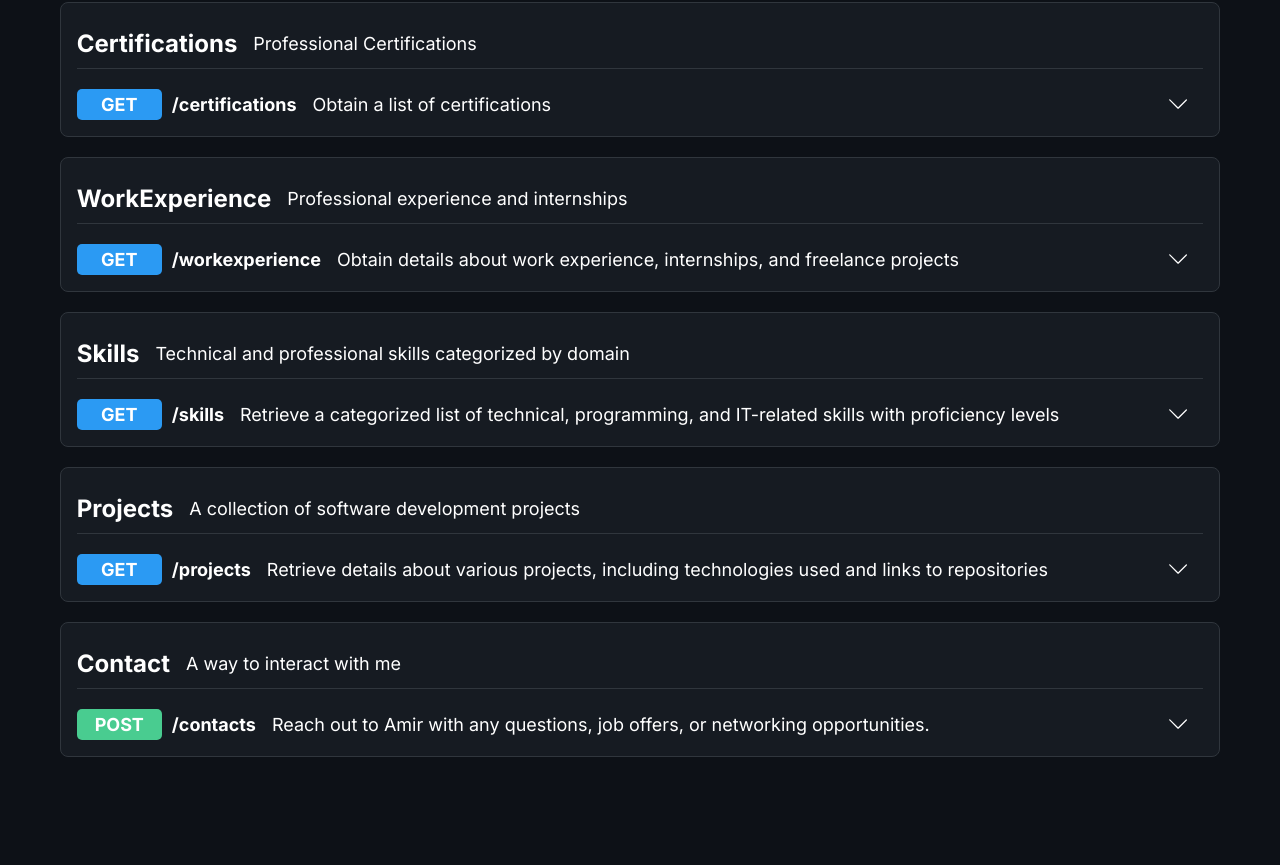
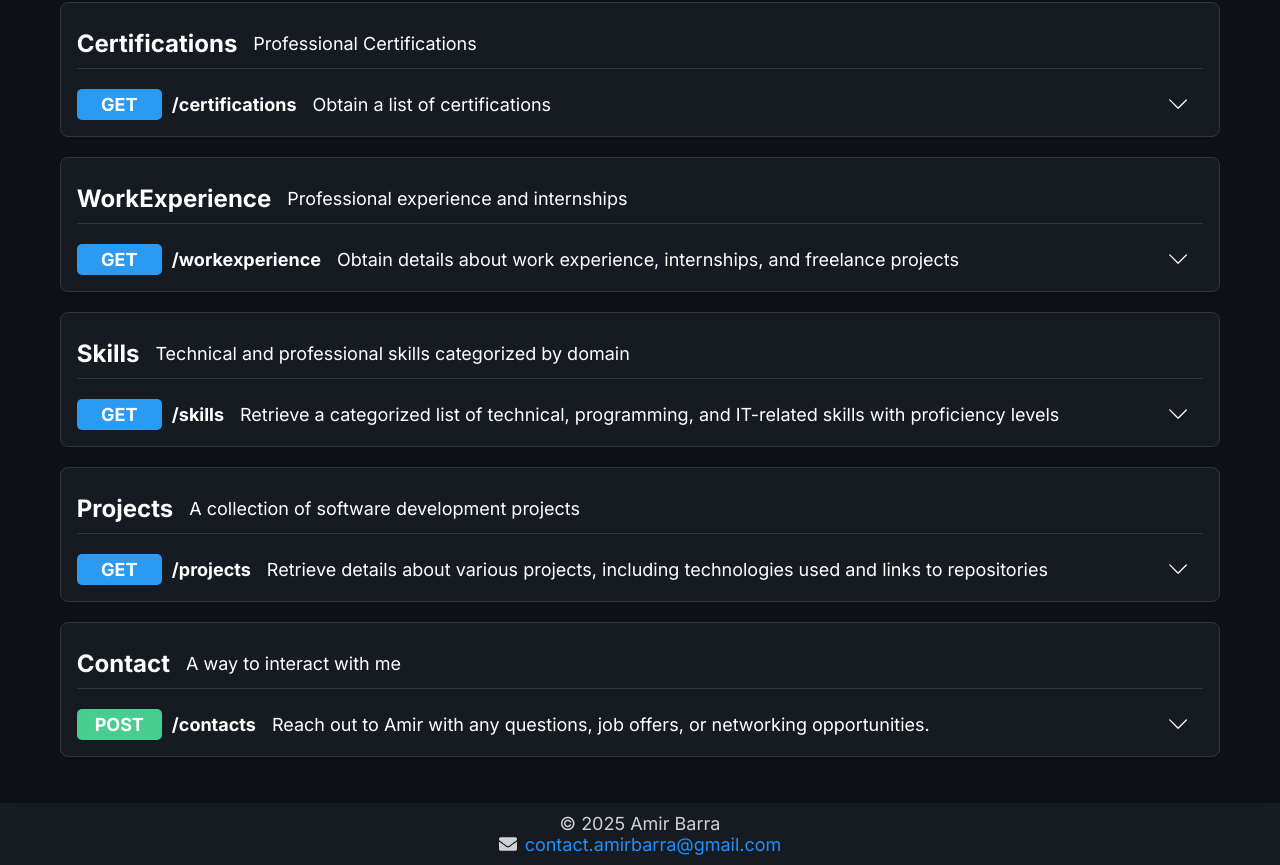
Before and after one commit to R4shad/Portfolio2025, a React (Vite) app: page / in a window 1280 px wide. Shown: the part 1079-1944 px from the top of the page. Before the commit the page ends 1846 px from the top, so only its background shows below. Built offline with nearby package versions, Linux system fonts and the light colour scheme.

Commit message:
feat: Footer component created and styled

```diff
--- a/src/App.tsx
+++ b/src/App.tsx
@@ -10,6 +10,7 @@ import { workExperience } from './data.d'
 import { skills } from './data.d'
 import { projects } from './data.d'
 import { PostEndpoint } from './Componets/PostEndpoint/PostEndpoint'
+import { Footer } from './Componets/Footer/Footer'
 
 function App() {
   const [showNavbar, setShowNavbar] = useState(false)
@@ -34,6 +35,7 @@ function App() {
       <Endpoint data={skills} />
       <Endpoint data={projects} />
       <PostEndpoint />
+      <Footer />
     </div>
   )
 }
--- /dev/null
+++ b/src/Componets/Footer/Footer.css
@@ -0,0 +1,36 @@
+footer {
+  margin-top: 36px;
+  background-color: rgba(22, 27, 34, 1);
+  padding: 10px 0;
+  box-shadow: 0px 4px 8px rgba(0, 0, 0, 0.2);
+  z-index: 1000;
+  width: 100%;
+  display: flex;
+  align-items: center;
+  flex-direction: column;
+}
+
+.footer-name {
+  opacity: 0.8;
+}
+
+.contact-link {
+  color: #1e90ff;
+  text-decoration: none;
+
+  display: flex;
+  align-items: center;
+  gap: 8px;
+}
+
+.contact-link:hover {
+  text-decoration: underline;
+}
+
+.contact-icon {
+  font-size: 18px;
+  opacity: 0.8;
+}
+p {
+  margin: 0;
+}
--- /dev/null
+++ b/src/Componets/Footer/Footer.tsx
@@ -0,0 +1,14 @@
+import './Footer.css'
+import { FaEnvelope } from 'react-icons/fa' // Instala con: npm install react-icons
+
+export const Footer = () => {
+  return (
+    <footer className="footer">
+      <p className="footer-name">© 2025 Amir Barra</p>
+      <a href="mailto:contact.amirbarra@gmail.com" className="contact-link">
+        <FaEnvelope className="contact-icon" />
+        contact.amirbarra@gmail.com
+      </a>
+    </footer>
+  )
+}
--- a/src/Componets/Header/Header.css
+++ b/src/Componets/Header/Header.css
@@ -3,12 +3,12 @@
   top: 0;
   left: 0;
   width: 100%;
+  display: flex;
+  justify-content: space-between;
+
   background-color: rgba(22, 27, 34, 1);
   padding: 10px 20px;
-  display: flex;
-  justify-content: space-between;
   box-shadow: 0px 4px 8px rgba(0, 0, 0, 0.2);
-
   z-index: 1000;
 }
 
```
